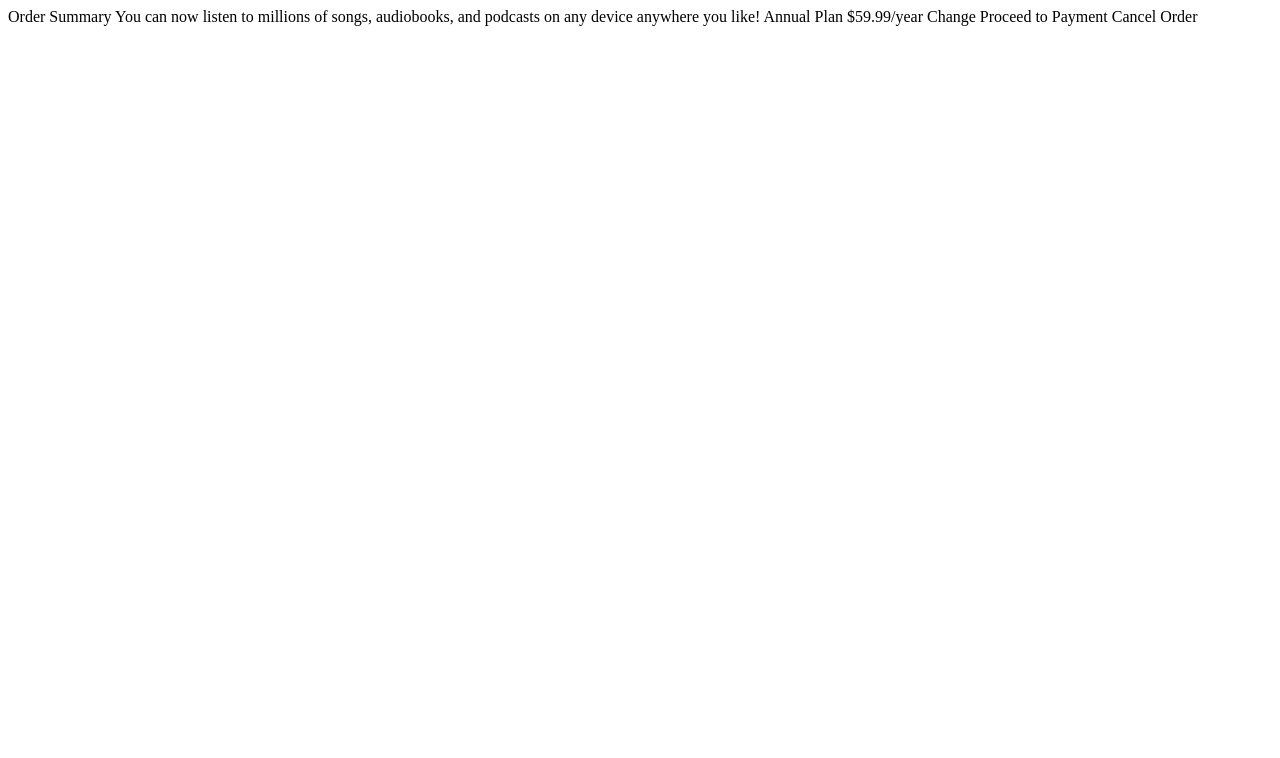
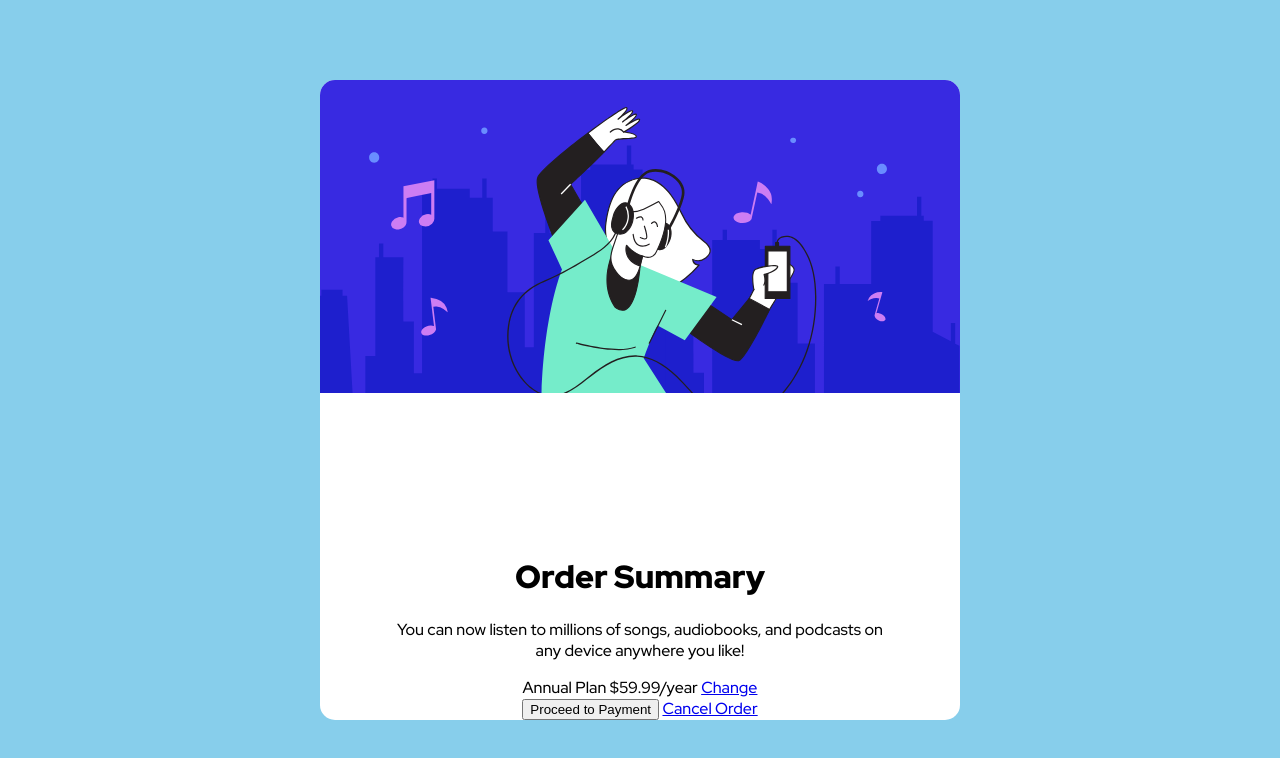
Before and after one commit to McWebmo/order-summary-component-main, a plain HTML site: page index.html in a window 1280 px wide. Drawn offline with Linux system fonts and the light colour scheme.

Commit message:
Style CSS

```diff
--- a/index.html
+++ b/index.html
@@ -6,6 +6,10 @@
 
   <link rel="stylesheet" href="style.css">
 
+  <link rel="preconnect" href="https://fonts.googleapis.com">
+  <link rel="preconnect" href="https://fonts.gstatic.com" crossorigin>
+  <link href="https://fonts.googleapis.com/css2?family=Red+Hat+Display:wght@500;700;900&display=swap" rel="stylesheet">
+
   <link rel="icon" type="image/png" sizes="32x32" href="./images/favicon-32x32.png">
 
   <title>Frontend Mentor | Order summary card</title>
@@ -13,18 +17,31 @@
 </head>
 <body>
 
-  Order Summary
+  <div class="container">
 
-  You can now listen to millions of songs, audiobooks, and podcasts on any
-  device anywhere you like!
+    <img class="hero-image" src="./images/illustration-hero.svg" alt="Hero Illustrarion">
 
-  Annual Plan
-  $59.99/year
+    <div class="info-container">
+      <h1>Order Summary</h1>
 
-  Change
+      <p>
+        You can now listen to millions of songs, audiobooks, and podcasts on any
+        device anywhere you like!
+      </p>
 
-  Proceed to Payment
-  Cancel Order
+      <div class="plan">
+          <span class="plan-name">Annual Plan</span>
+          <span class="price">$59.99/year</span>
+          <a href="https://google.com">Change</a>
+      </div>
+
+      <div class="buttons">
+        <button class="proceed">Proceed to Payment</button>
+        <a href="https://example.com">Cancel Order</a>
+      </div>
+    </div>
+
+  </div>
 
 </body>
 </html>
--- a/style.css
+++ b/style.css
@@ -0,0 +1,41 @@
+body {
+    font-family: 'Red Hat Display', sans-serif;
+    /* background-image: url(/images/pattern-background-desktop.svg); */
+    background-color: skyblue;
+    margin: 0;
+    display: flex;
+    justify-content: center;
+    align-items: center;
+    height: 100vh;
+}
+
+.container {
+    width: 50%;
+    height: 80%;
+    background-color: white;
+    border-radius: 15px;
+    text-align: center;
+    font-size: 16px;
+    display: flex;
+    justify-content: space-between;
+    align-items: center;
+    flex-direction: column;
+}
+
+.hero-image {
+    width: 100%;
+    border-radius: 15px 15px 0 0;
+}
+
+.info-container {
+    width: 80%;
+}
+
+h1 {
+    font-weight: 900;
+}
+
+/* .buttons{
+    display: flex;
+    flex-direction: column;
+} */
```
